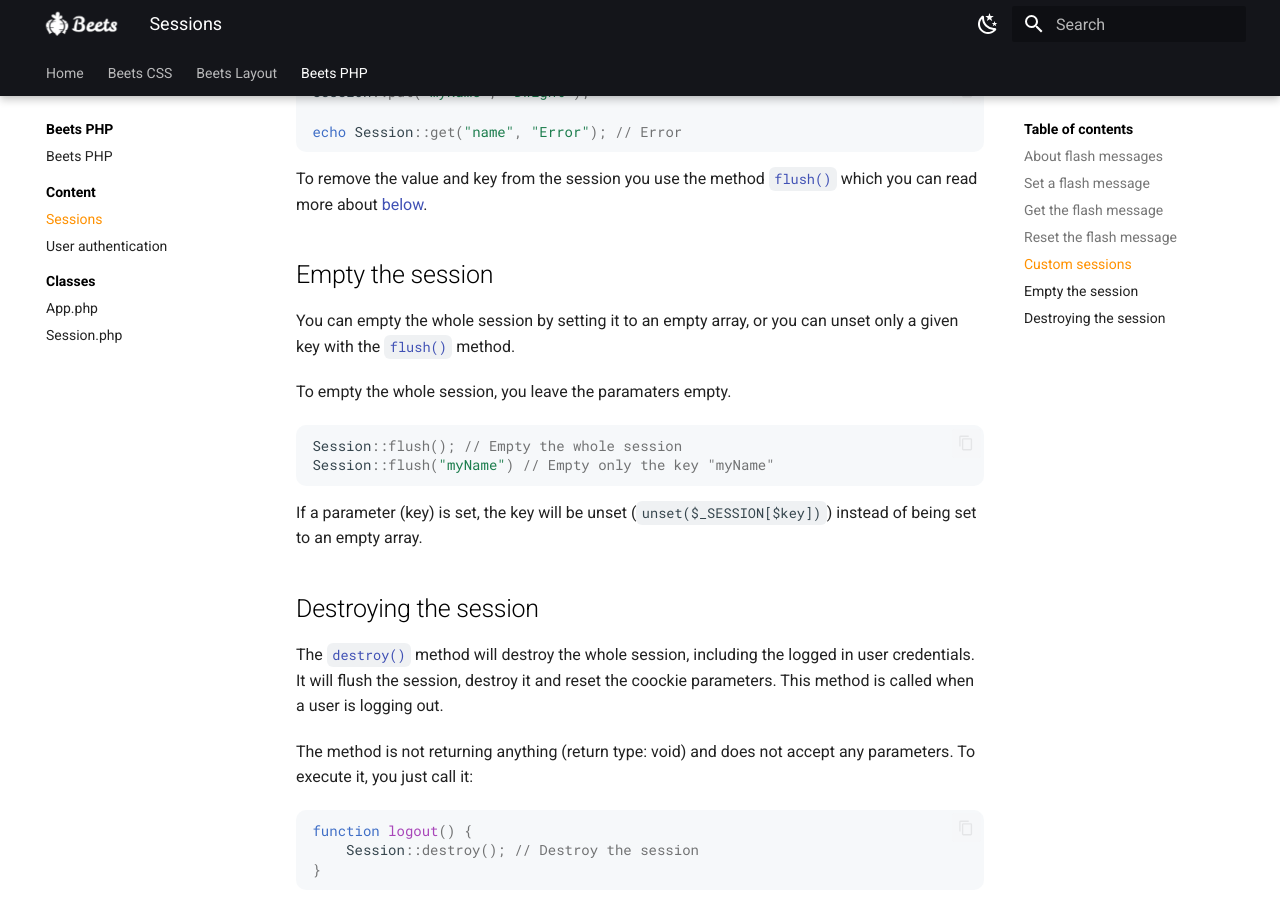
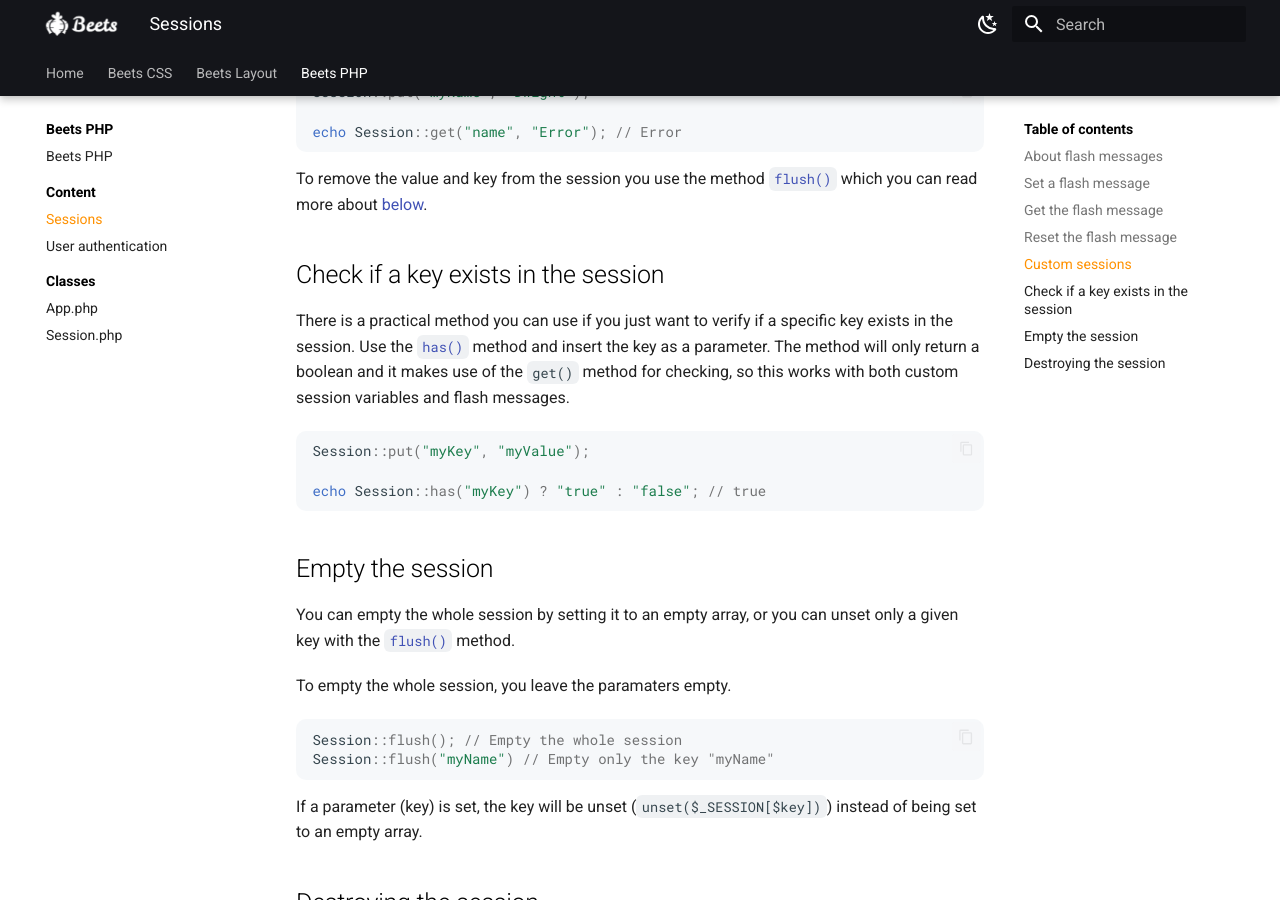
Before and after one commit to jonasbirkelof/beets, an MkDocs documentation site: the page built from docs/beets-php/sessions.md, in a window 1280 px wide and 900 px high, scrolled down 2223 px. Built offline with MkDocs 1.6.1 and Material for MkDocs 9.7.7, drawn with Linux system fonts in a browser that asks for light colours.

Commit message:
Added description for Session::has()

````diff
--- a/docs/beets-php/sessions.md
+++ b/docs/beets-php/sessions.md
@@ -82,6 +82,16 @@ echo Session::get("name", "Error"); // Error
 
 To remove the value and key from the session you use the method [`flush()`](./classes/Session.md#flush) which you can read more about [below](#empty-the-session).
 
+## Check if a key exists in the session
+
+There is a practical method you can use if you just want to verify if a specific key exists in the session. Use the [`has()`](./classes/Session.md#has) method and insert the key as a parameter. The method will only return a boolean and it makes use of the `get()` method for checking, so this works with both custom session variables and flash messages.
+
+```php
+Session::put("myKey", "myValue");
+
+echo Session::has("myKey") ? "true" : "false"; // true
+```
+
 ## Empty the session
 
 You can empty the whole session by setting it to an empty array, or you can unset only a given key with the [`flush()`](./classes/Session.md#flush) method.
````
